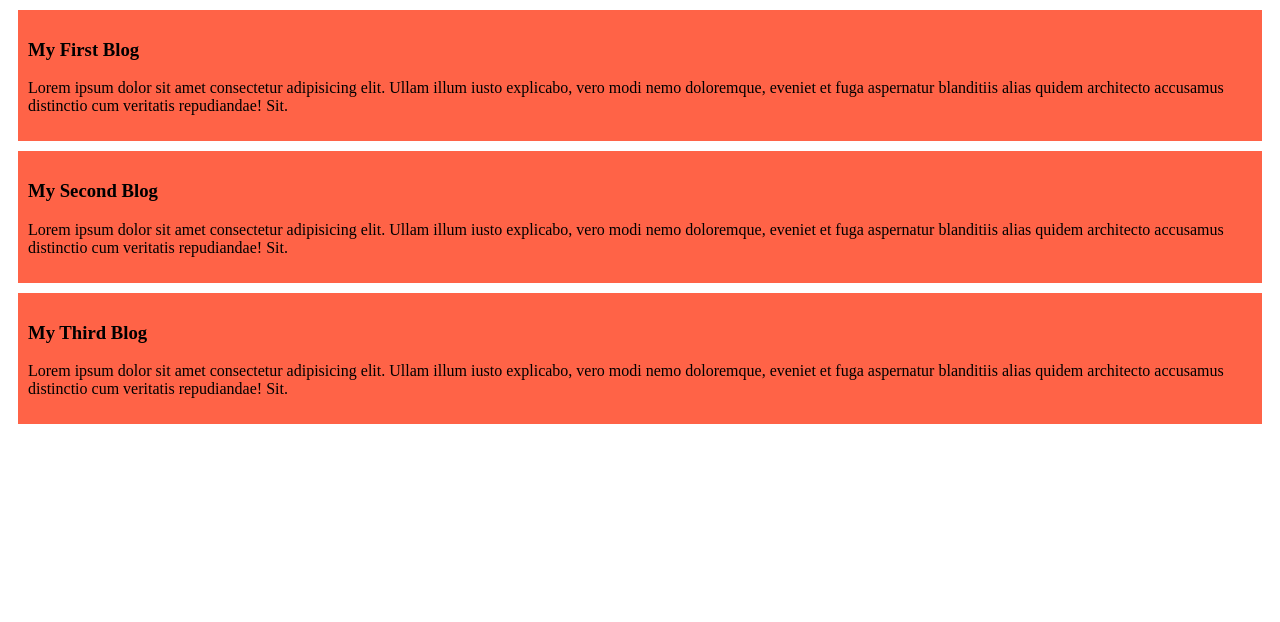
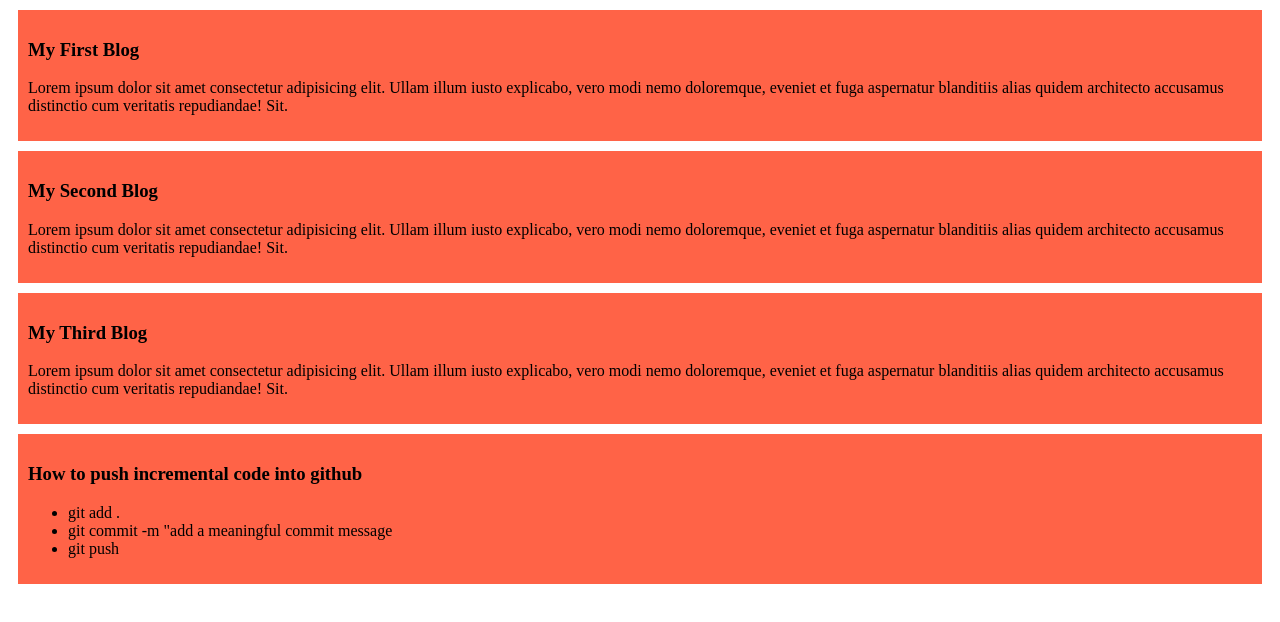
Before and after one commit to anikdev711/my-first-github-repo, a plain HTML site: page index.html in a window 1280 px wide. Drawn offline with Linux system fonts and the light colour scheme.

Commit message:
added list items

```diff
--- a/index.html
+++ b/index.html
@@ -39,6 +39,14 @@
             Sit.
         </p>
     </div>
+    <div>
+        <h3>How to push incremental code into github</h3>
+        <ul>
+            <li>git add .</li>
+            <li>git commit -m "add a meaningful commit message</li>
+            <li>git push</li>
+        </ul>
+    </div>
 
 </body>
 
```
